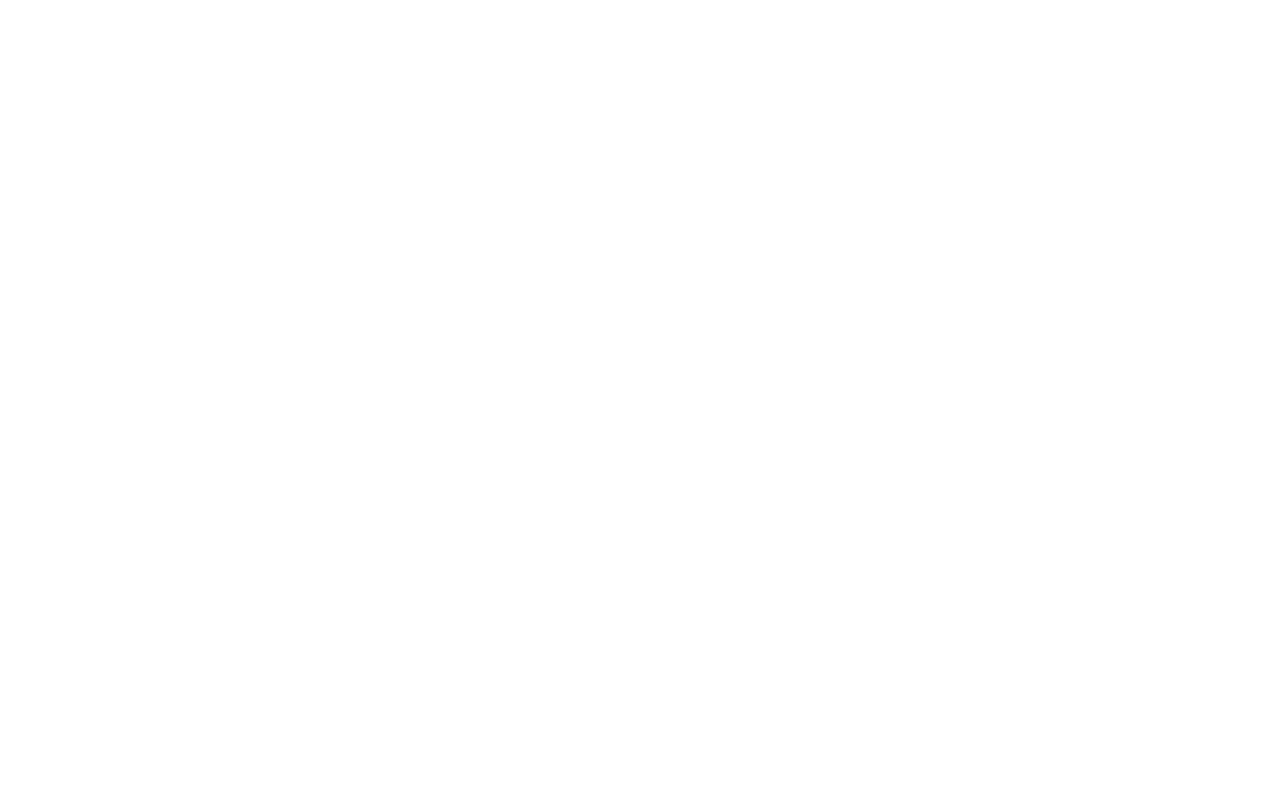
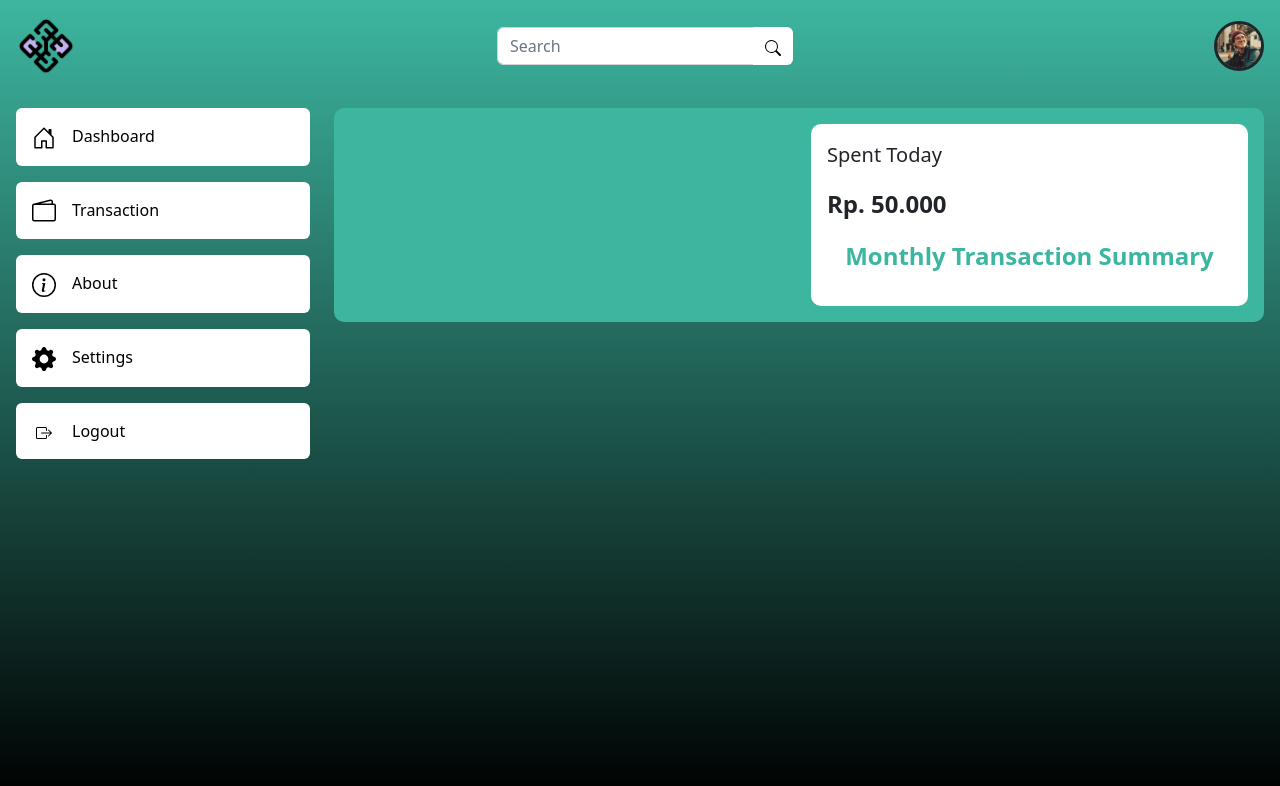
Before and after one commit to chyci/miniproject, a React (Create React App) app: page /setting in a window 1280 px wide. Before the commit this address had no page. Shown: the top 786 px of the page. Built offline with nearby package versions, Linux system fonts and the light colour scheme.

Commit message:
update baru

```diff
--- a/src/App.js
+++ b/src/App.js
@@ -3,6 +3,7 @@ import Login from "./pages/Login/Login";
 import Register from "./pages/Register/Register";
 import { Routes, Route } from "react-router-dom";
 import About from "./pages/About/About";
+import Setting from "./pages/Setting/Setting";
 
 
 function App() {
@@ -14,7 +15,7 @@ function App() {
           <Route path="/register" element={<Register/>}>Register</Route>
           <Route path="/dashboard" element={<Dashboard/>}>Dashboard</Route>
           <Route path="/about" element={<About/>}>About</Route>
-          <Route path="/register" element={<Register/>}>Register</Route>
+          <Route path="/setting" element={<Setting/>}>Setting</Route>
           <Route path="/register" element={<Register/>}>Register</Route>
         </Routes>
       </div>
--- /dev/null
+++ b/src/component/Setting/bodySetting.jsx
@@ -0,0 +1,42 @@
+import React, { useState } from "react";
+import { Row, Col, Button} from "react-bootstrap";
+import style from "./bodySetting.module.css";
+import NavigationComponent from "../navigationComponent.jsx";
+
+
+
+const BodySetting = () => {
+  return (
+    <div className={style.container}>
+      <Row>
+        <Col sm={3}>
+          <NavigationComponent/>
+        </Col>
+        <Col>
+          <div className={style.content}>
+            <Row>
+              <Col>
+              </Col>
+              <Col>
+                <div className={style.spent}>
+                  <div>
+                    <p id={style["title"]}>
+                      Spent Today
+                    </p>
+                    <p id={style["value"]}>
+                      Rp. 50.000
+                    </p>
+                    <p id={style["subTitle"]}>
+                      Monthly Transaction Summary
+                    </p>
+                  </div>
+                </div>
+              </Col>
+            </Row>
+          </div>
+        </Col>
+      </Row>
+    </div>
+  );
+};
+export default BodySetting;
--- /dev/null
+++ b/src/component/Setting/bodySetting.module.css
@@ -0,0 +1,101 @@
+.container {
+    padding: 16px;
+}
+
+.content {
+    background-color: #3DB6A0;
+    padding: 16px ;
+    border-radius: 10px ;
+    width: 100%;
+}
+
+#profile{
+    padding: 16px;
+    background: black;
+    border-radius: 10px;
+}
+
+.box1 {
+    color: #FFFFFF;
+}
+
+.box1 p {
+    margin-top: 16px;
+}
+
+.profpic {
+    width: 30%;
+}
+
+.recent {
+    background-color: #FFFFFF;
+    border-radius: 10px;
+    padding: 16px;
+    margin-top: 16px;
+}
+
+.recentTitle {
+    color: #3DB6A0;
+    font-size: 24px;
+    font-weight: bold;
+}
+
+.recentTitle p {
+    margin: 0;
+}
+
+#btnMore {
+    background-color: #3DB6A0;
+    color: #FFFFFF;
+}
+
+.spent {
+    height: 100%;
+    background: #FFFFFF;
+    border-radius: 10px;
+    padding: 16px;
+}
+
+#title {
+    font-size: 20px;
+}
+
+#value {
+    font-size: 24px;
+    font-weight: bold;
+}
+
+#subTitle {
+    font-size: 24px;
+    font-weight: bold;
+    text-align: center;
+    color: #3DB6A0;
+}
+
+.card {
+    padding: 16px;
+    margin-top: 8px;
+    background-color: #3DB6A0;
+    border-radius: 10px;
+    color: #FFFFFF;
+}
+
+#month {
+    font-size: 20px;
+    line-height: 10px;
+}
+
+#desc {
+    font-size: 16px;
+    text-align: right;
+    line-height: 10px;
+
+}
+
+#monthValue {
+    font-size: 16px;
+    font-weight: bold;
+    text-align: right;
+    line-height: 10px;
+
+}
--- a/src/component/navigationComponent.jsx
+++ b/src/component/navigationComponent.jsx
@@ -33,12 +33,14 @@ const NavigationComponent = () => {
                 </div>
 
                 <div>
+                    <Link to="/setting">
                     <Button className={style.button}>
                         <svg xmlns="http://www.w3.org/2000/svg" fill="currentColor" class="bi bi-gear-fill" viewBox="0 0 16 16">
                             <path d="M9.405 1.05c-.413-1.4-2.397-1.4-2.81 0l-.1.34a1.464 1.464 0 0 1-2.105.872l-.31-.17c-1.283-.698-2.686.705-1.987 1.987l.169.311c.446.82.023 1.841-.872 2.105l-.34.1c-1.4.413-1.4 2.397 0 2.81l.34.1a1.464 1.464 0 0 1 .872 2.105l-.17.31c-.698 1.283.705 2.686 1.987 1.987l.311-.169a1.464 1.464 0 0 1 2.105.872l.1.34c.413 1.4 2.397 1.4 2.81 0l.1-.34a1.464 1.464 0 0 1 2.105-.872l.31.17c1.283.698 2.686-.705 1.987-1.987l-.169-.311a1.464 1.464 0 0 1 .872-2.105l.34-.1c1.4-.413 1.4-2.397 0-2.81l-.34-.1a1.464 1.464 0 0 1-.872-2.105l.17-.31c.698-1.283-.705-2.686-1.987-1.987l-.311.169a1.464 1.464 0 0 1-2.105-.872l-.1-.34zM8 10.93a2.929 2.929 0 1 1 0-5.86 2.929 2.929 0 0 1 0 5.858z"/>
                         </svg>
                         Settings
                     </Button>
+                    </Link>
                     <Button className={style.button}>
                         <svg xmlns="http://www.w3.org/2000/svg" width="16" height="16" fill="currentColor" class="bi bi-box-arrow-right" viewBox="0 0 16 16">
                             <path fill-rule="evenodd" d="M10 12.5a.5.5 0 0 1-.5.5h-8a.5.5 0 0 1-.5-.5v-9a.5.5 0 0 1 .5-.5h8a.5.5 0 0 1 .5.5v2a.5.5 0 0 0 1 0v-2A1.5 1.5 0 0 0 9.5 2h-8A1.5 1.5 0 0 0 0 3.5v9A1.5 1.5 0 0 0 1.5 14h8a1.5 1.5 0 0 0 1.5-1.5v-2a.5.5 0 0 0-1 0v2z"/>
--- /dev/null
+++ b/src/pages/Setting/Setting.jsx
@@ -0,0 +1,14 @@
+import React from "react";
+import TopElement from "../../component/topElement";
+import BodySetting from "../../component/Setting/bodySetting";
+import style from "./setting.module.css";
+
+const Setting = () => {
+  return (
+    <div className={style.background}>
+      <TopElement/>
+      <BodySetting/>
+    </div>
+  );
+};
+export default Setting;
--- /dev/null
+++ b/src/pages/Setting/setting.module.css
@@ -0,0 +1,6 @@
+.background{
+    width: 100%;
+    height: 100vh;
+    background-attachment: fixed;
+    background: linear-gradient(180deg, #3DB6A0 0%, black 100%);
+}
```
